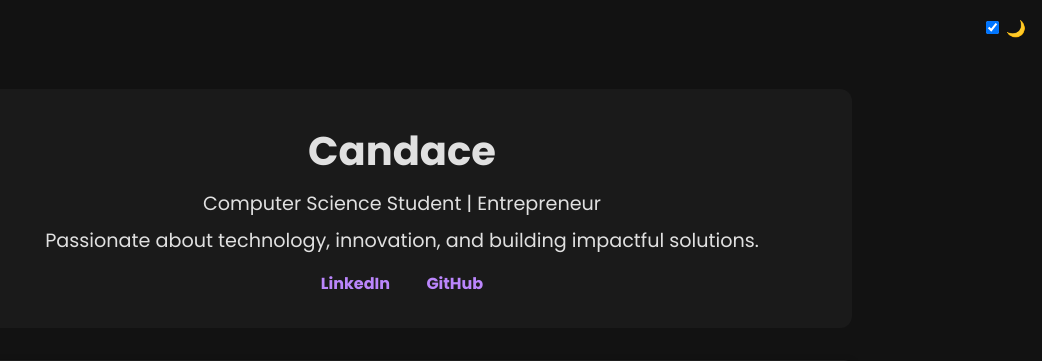
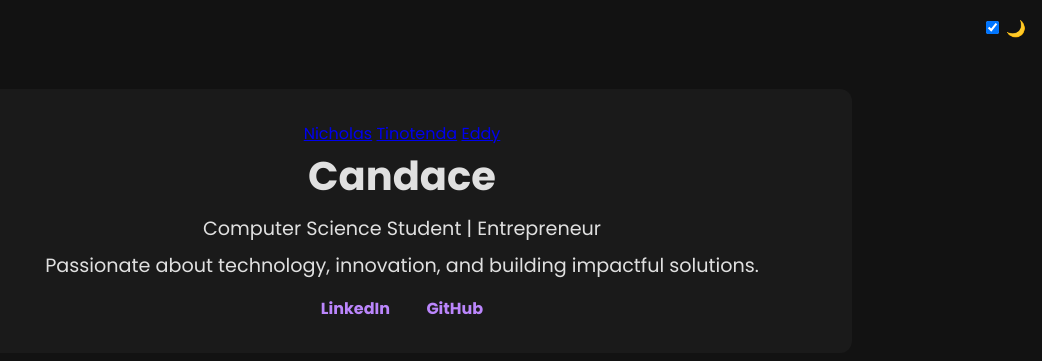
Before and after one commit to EddyKubwimana/CD-CDI-team11, a Flask app: page /candace in a window 1280 px wide. Shown: the top 361 px of the page, without its empty margins (238-1280 px from the left). Run offline with Flask 3, Linux system fonts and the light colour scheme.

Commit message:
updating the pages

```diff
--- a/flask_app/templates/candace.html
+++ b/flask_app/templates/candace.html
@@ -119,6 +119,9 @@
 <div class="container">
     <!-- Header Section -->
     <div class="header">
+        <a href="{{ url_for('nicholas_portfolio') }}" target="_blank">Nicholas</a>
+            <a href="{{ url_for('tinotenda_portfolio') }}" target="_blank">Tinotenda</a>
+            <a href="{{ url_for('eddy_portfolio') }}" target="_blank">Eddy</a>
         <h1>Candace</h1>
         <p>Computer Science Student | Entrepreneur</p>
         <p>Passionate about technology, innovation, and building impactful solutions.</p>
--- a/flask_app/templates/tinotenda.html
+++ b/flask_app/templates/tinotenda.html
@@ -121,8 +121,9 @@
     <div class="header">
         <div class="profile-links">
             <a href="{{ url_for('home') }}" target="_blank">Home</a>
-            <a href="{{ url_for('tinotenda_portfolio') }}" target="_blank">Nicholas</a>
+            <a href="{{ url_for('nicholas_portfolio') }}" target="_blank">Nicholas</a>
             <a href="{{ url_for('candace_portfolio') }}" target="_blank">Candace</a>
+            <a href="{{ url_for('eddy_portfolio') }}" target="_blank">Eddy</a>
         </div>
         <h1>Tinotenda</h1>
         <p>Computer Science Student | Entrepreneur</p>
```
